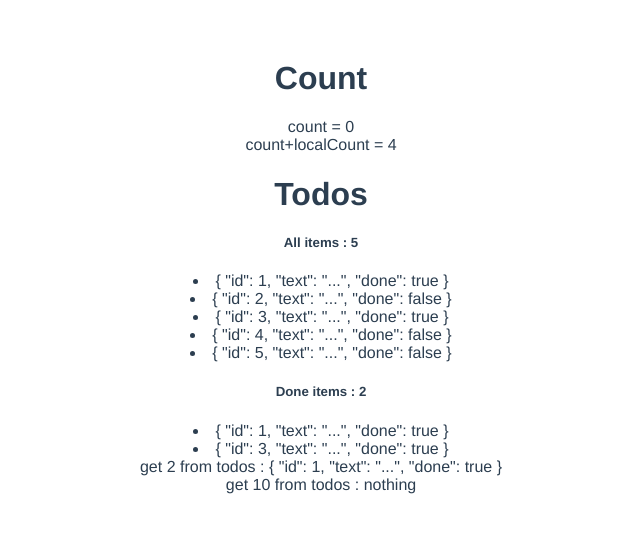
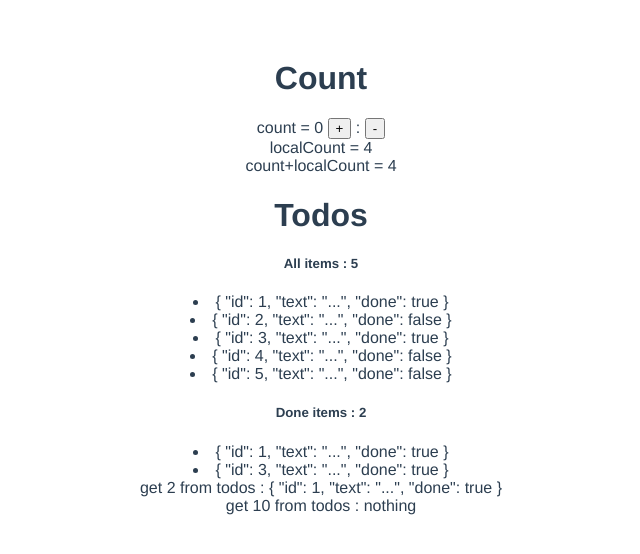
Before and after one commit to iiaii/vuex-intro, a Vue app: page / in a window 1280 px wide. Shown: the top 554 px of the page, without its empty margins (319-959 px from the left). Built offline with nearby package versions, Linux system fonts and the light colour scheme.

Commit message:
count + - 버튼 추가

```diff
--- a/src/components/Count.vue
+++ b/src/components/Count.vue
@@ -1,30 +1,39 @@
 <template>
     <div>
         <h1>Count</h1>
-        <div>count = {{ count }}</div>
+        <div>count = {{ count }}
+            <button @click='increment'>+</button>
+             :
+            <button @click='decrement'>-</button>
+        </div>
+        <div>localCount = {{ localCount }}</div>
         <div>count+localCount = {{ countPlusLocalState }}</div>
     </div>
 </template>
 
 <script>
-import { mapState } from 'vuex';
+import { mapState, mapMutations } from 'vuex';
 
 export default {
     data() {
         return {
-        localCount: 4,
+            localCount: 4,
         }
     },
     computed: {
         ...mapState([
-        'count',
+            'count',
         ]),
         countPlusLocalState() {
-        return this.count + this.localCount;
+            return this.count + this.localCount;
         },
     },
     methods: {
-
+        ...mapMutations([
+            'increment',
+            'incrementBy',
+            'decrement'
+        ]),
     }
 }
 </script>
--- a/src/store/moduels/mutations.js
+++ b/src/store/moduels/mutations.js
@@ -4,5 +4,8 @@ export const mutations = {
     },
     incrementBy (state, payload) {
         state.count += payload.amount;
+    },
+    decrement (state) {
+        state.count--;
     }
 }
```
